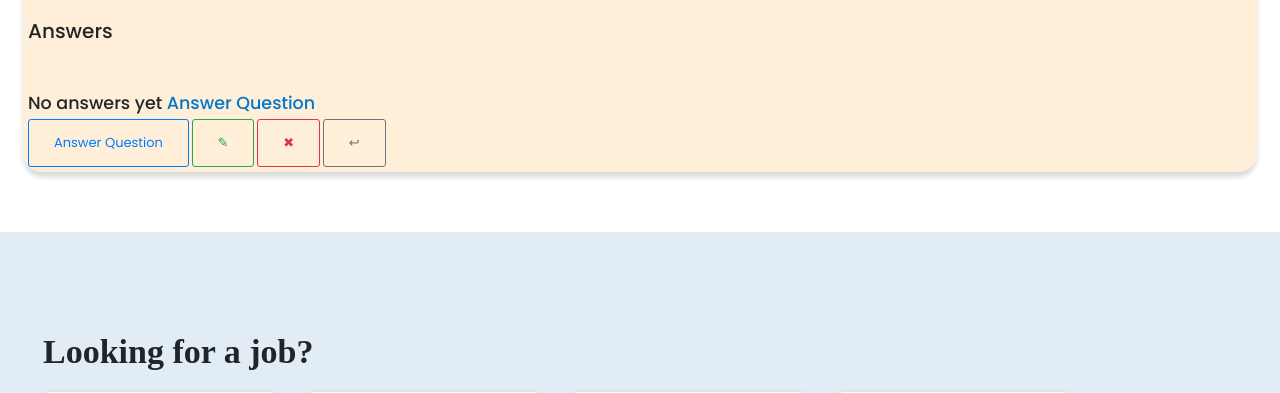
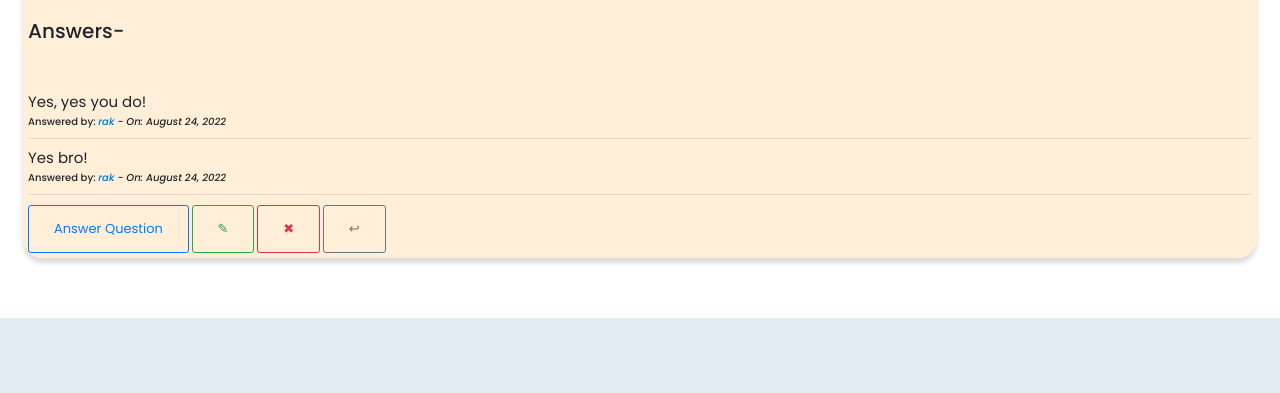
Before and after one commit to llraekll/social_media_clone, a Django app: page /questions/1 in a window 1280 px wide. Shown: the part 309-702 px from the top of the page. Run offline with Django 4.2, Linux system fonts and the light colour scheme; data comes from the database, SQL or seed files in the repository; data that the repository does not hold is empty; parts of the project's set-up code (start-up, migrations or seed data) failed here and were passed over; some libraries are stand-ins or nearby versions; some web fonts are replaced.

Commit message:
html updates, answers

```diff
--- a/base/templates/base.html
+++ b/base/templates/base.html
@@ -68,7 +68,7 @@
         </div>
         <div class="nav-base-links">
             <ul>
-                <li><a href="#">About</a></li>
+                <li><a href="{% url 'base:about' %}">About</a></li>
                 <li><a href="#">Products</a></li>
                 <li><a href="#">For Teams</a></li>
             </ul>
@@ -181,7 +181,7 @@
         </div>
         <div class="footer-nav">
             <div class="footer-nav-col">
-                <div class="footer-links-title"><a href="#">Stack Overflow</a></div>
+                <div class="footer-links-title"><a href="{% url 'base:home' %}">Stack Overflow</a></div>
                 <ul class="footer-links">
                     <li class="footer-link-item"><a href="#" class="footer-link">Questions</a></li>
                     <li class="footer-link-item"><a href="#" class="footer-link">Jobs</a></li>
--- a/q_a/forms.py
+++ b/q_a/forms.py
@@ -4,11 +4,10 @@ from django import forms
 class AnswerForm(forms.ModelForm):
     class Meta:
         model = Answer
-        fields = ['name', 'content']
+        fields = ['content']
 
         widgets = {
-            'name': forms.TextInput(attrs={'class': 'form-control'}),
-            'content': forms.TextInput(attrs={'class': 'form-control'}),
+            'body': forms.TextInput(attrs={'class': 'form-control'}),
         }
         # A widget is Django’s representation of an HTML input element. The widget handles the rendering of the HTML,
         # and the extraction of data from a GET/POST dictionary that corresponds to the widget.
--- a/q_a/models.py
+++ b/q_a/models.py
@@ -23,12 +23,13 @@ class Question(models.Model):
 
 class Answer(models.Model):
     question = models.ForeignKey(Question, related_name="answer", on_delete=models.CASCADE)
-    name = models.CharField(max_length=100)
+    user = models.ForeignKey(User, on_delete=models.CASCADE)
+    # name = models.CharField(max_length=100)
     content = models.TextField(null=True, blank=True)
     created_at= models.DateTimeField(default=datetime.now)
 
     def __str__(self):
-        return '%s - s%' % (self.question.title, self.question.user)
+        return '%s - %s' % (self.question.title, self.question.user)
 
     def get_absolute_url(self):
         return reverse('q_a:question-details', kwargs={'pk':self.pk})
--- a/q_a/templates/question_detail.html
+++ b/q_a/templates/question_detail.html
@@ -116,14 +116,14 @@
                         </form>
                     <br>
 
-                    <h2>Answers</h2> <br><br><br>
+                    <h2>Answers-</h2> <br><br><br>
 
                     {% if not question.answer.all %}
-                        <h3>No answers yet <a href="">Answer Question</a> </h3>
+                        <h3>No answers yet <a href="{% url 'q_a:answer' question.id %}">Answer Question</a> </h3>
                     {% else %}
-                        {% for answers in question.answer.all %}
+                        {% for answer in question.answer.all %}
                             <h3 style="font-weight: normal; font-size: 15px;">{{answer.content|safe}}</h3>
-                            <h3 style="font-size: 10px;">Answered by: <i><a href="">{{answer.name}}</a> - On: {{answer.created_at|date:"F j, Y"}}</i></h3>
+                            <h3 style="font-size: 10px;">Answered by: <i><a href="{% url 'users:profile' %}">{{answer.user}}</a> - On: {{answer.created_at|date:"F j, Y"}}</i></h3>
                             <hr>
                         {% endfor %}
                     {% endif %}
@@ -160,7 +160,7 @@
                         {% endif %}
                     </form> -->
 
-                    <a class="btn btn-outline-primary" id="fa" href="" style="text-decoration: none;">Answer Question</a>
+                    <a class="btn btn-outline-primary" id="fa" href="{% url 'q_a:answer' question.id %}" style="text-decoration: none;">Answer Question</a>
                     <a style="text-decoration: none; " class="btn btn-outline-success" href="{% url 'q_a:question-update' question.id %}">&#x270E;</a>
                     <a style="text-decoration: none; " class="btn btn-outline-danger" href="{% url 'q_a:question-delete' question.id %}">&#x2716;</a>
                     <a style="text-decoration: none; " class="btn btn-outline-secondary" href="{% url 'q_a:list' %}">&#x21a9;</a>
--- a/q_a/templates/question_form.html
+++ b/q_a/templates/question_form.html
@@ -180,7 +180,7 @@
                                                 {% csrf_token %}
                                                 {{form|crispy}}
                                                 <button class="btn btn-success" id="logout-btn" type="submit">Post Question</button>
-                                                <a style="text-decoration: none; " class="btn btn-outline-secondary" href="{% url 'q_a:question-details' question.id %}">Cancel</a>
+                                                <a style="text-decoration: none; " class="btn btn-outline-secondary" href="{% url 'q_a:list' %}">Cancel</a>
                                                 <!-- <button class="btn btn-secondary" id="logout-btn" type="submit"><a id="fa" href="" style="color: white; text-decoration: none;">Go back</a></button> -->
                                         </form>
                                         <div style="margin-top: 10px;">
--- a/q_a/templates/question_list.html
+++ b/q_a/templates/question_list.html
@@ -86,7 +86,7 @@
         <div id="sub-nav">
             <h1 id="fh1">Top Questions</h1>
             {% if user.is_authenticated %}
-            <button class="btn" id="logout-btn"><a id="fa" href="q{% url 'q_a:new-question' %}" style="color: white; text-decoration: none;">Ask Question</a></button>
+            <button class="btn" id="logout-btn"><a id="fa" href="{% url 'q_a:new-question' %}" style="color: white; text-decoration: none;">Ask Question</a></button>
             {% else %}
             <button class="btn" id="logout-btn"><a id="fa" href="{% url 'users:signin' %}" style="color: white; text-decoration: none;">Sign In</a></button>
             {% endif %}
--- a/q_a/urls.py
+++ b/q_a/urls.py
@@ -4,10 +4,11 @@ from . import views
 app_name = 'q_a'
 
 urlpatterns = [
-    path('questions/new', views.QuestionCreateView.as_view(), name='new-question'),  #as.view() is used for wiriting a class
-    path('questions', views.Questions.as_view(), name='list'),
+    path('questions', views.Questions.as_view(), name='list'),  #as.view() is used for wiriting a class
+    path('questions/new', views.QuestionCreateView.as_view(), name='new-question'),
     path('questions/<int:pk>', views.QuestionDetailView.as_view(), name="question-details"),
     path('questions/<int:pk>/update', views.QuestionUpdateView.as_view(), name="question-update"),
     path('questions/<int:pk>/delete', views.QuestionDeleteView.as_view(), name="question-delete"),
+    path('questions/<int:pk>/answer', views.AnswerQuestion.as_view(), name="answer"),
 ]
 # use python format for href to avoid prefixes
--- a/q_a/views.py
+++ b/q_a/views.py
@@ -71,6 +71,17 @@ class AnswerDetailView(DetailView):
     template_name = 'question_detail.html'
 
     def form_vaild(self, form):
-        form.instance.question.id = self.kwagrs['pk']
+        form.instance.question.id = self.kwargs['pk']
         return super().form_vaild(form)
     success_url = reverse_lazy('q_a:question-detail')
+
+class AnswerQuestion(CreateView):
+    model= Answer
+    form_class=AnswerForm
+    template_name = 'question-answer.html'
+
+    def form_valid(self, form):
+        form.instance.user = self.request.user
+        form.instance.question_id = self.kwargs['pk']
+        return super().form_valid(form)
+    success_url = reverse_lazy('q_a:list')
```
Also changed, not shown: db.sqlite3, images/-9g1w51.jpg.
